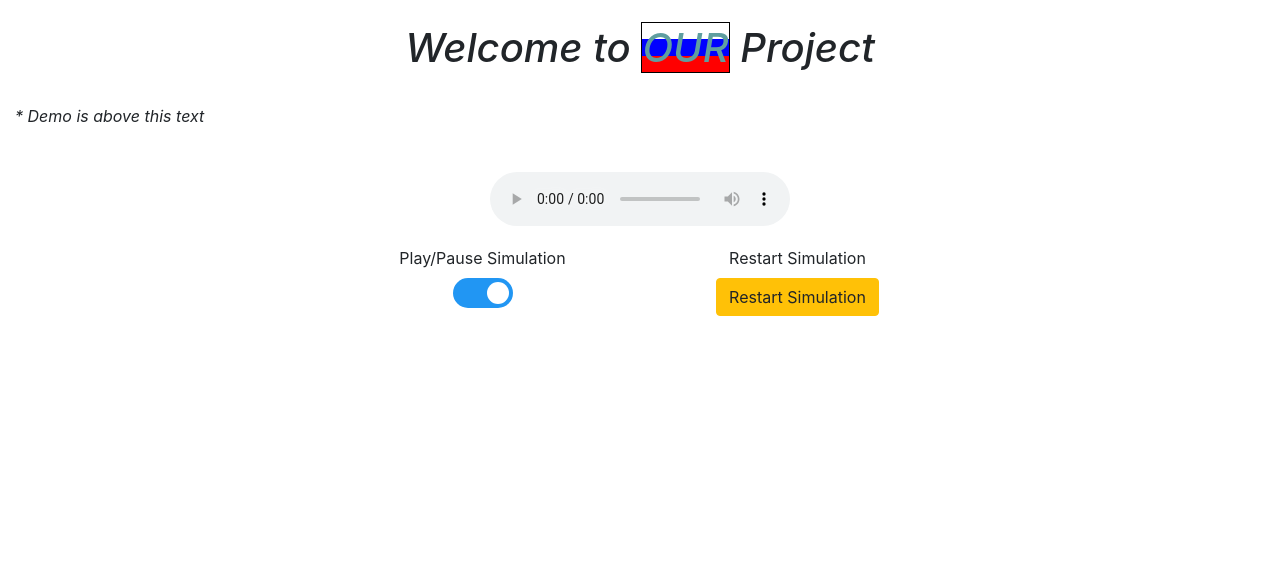
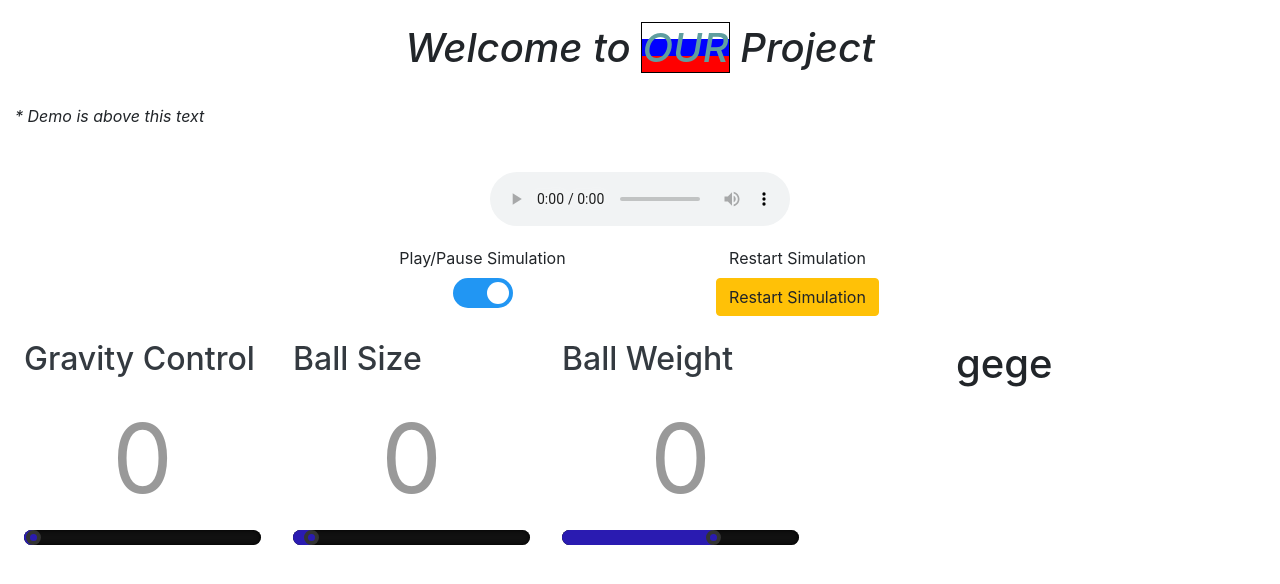
Before and after one commit to Bruh-Company/project-grafkom-budhi-marmar, a website: page public/index.html in a window 1280 px wide. Drawn offline with nearby package versions, Linux system fonts and the light colour scheme; files that its build step writes are made by us from their sources; files whose address does not match are found by name.

Commit message:
Basic Control

```diff
--- a/public/index.html
+++ b/public/index.html
@@ -6,6 +6,7 @@
     <meta name="viewport" content="width=device-width, initial-scale=1.0">
     <title>BRUH</title>
     <link rel="stylesheet" href="https://maxcdn.bootstrapcdn.com/bootstrap/4.0.0/css/bootstrap.min.css" integrity="sha384-Gn5384xqQ1aoWXA+058RXPxPg6fy4IWvTNh0E263XmFcJlSAwiGgFAW/dAiS6JXm" crossorigin="anonymous">
+    <link rel="stylesheet" href="./control.css">
     <style type="text/css">
         html, body{
             margin: 0;
@@ -121,8 +122,8 @@
     <script src="https://cdnjs.cloudflare.com/ajax/libs/popper.js/1.12.9/umd/popper.min.js" integrity="sha384-ApNbgh9B+Y1QKtv3Rn7W3mgPxhU9K/ScQsAP7hUibX39j7fakFPskvXusvfa0b4Q" crossorigin="anonymous"></script>
     <script src="https://maxcdn.bootstrapcdn.com/bootstrap/4.0.0/js/bootstrap.min.js" integrity="sha384-JZR6Spejh4U02d8jOt6vLEHfe/JQGiRRSQQxSfFWpi1MquVdAyjUar5+76PVCmYl" crossorigin="anonymous"></script>
     <script id="simulation-data">
-        const __windowConfig = Object.freeze(JSON.parse(`<%- window_config %>`));
-        const __objectConfig = Object.freeze(JSON.parse(`<%- physic_config %>`));
+        let __windowConfig = Object.freeze(JSON.parse(`<%- window_config %>`));
+        let __objectConfig = Object.freeze(JSON.parse(`<%- physic_config %>`));
     </script>
     <script type="x-shader/x-fragment" id="PCSS">
         #define LIGHT_WORLD_SIZE 0.005
@@ -267,7 +268,35 @@
             </div>
         </div>
     </div>
+    <div class="bottom-container align-self-center h-50 d-flex px-2">
+        <div class="w-75 align-content-center ">
+            <!-- Control -->
+                <div class="d-flex justify-content-left">
+                    <div class="w-25 d-flex justify-content-center flex-column align-items-center mx-3 mb-3">
+                        <h2 class="text-dark w-100">Gravity Control</h2>
+                        <span class="rangeValue" id="rangeGravity">0</span>
+                        <Input class="range w-100" type="range" id="sliderGravityControl" value="-9.807" min="-10" max="10" step="0.01" onChange="rangeSlide(this.value,'rangeGravity')" onload="rangeSlide(this.value,'rangeGravity')" oninput="gravity(this)" onmousemove="rangeSlide(this.value,'rangeGravity')"></Input>
+                    </div>
+                    <div class="w-25 d-flex justify-content-center flex-column align-items-center mx-3 mb-3">
+                        <h2 class="text-dark w-100">Ball Size</h2>
+                        <span class="rangeValue" id="rangeBallSize">0</span>
+                        <Input class="range w-100" type="range" id="sliderBallSize" value="0.5" min="0" max="10" step="0.5" onChange="rangeSlide(this.value,'rangeBallSize')" onload="rangeSlide(this.value,'rangeBallSize')" oninput="ballSize(this)" onmousemove="rangeSlide(this.value,'rangeBallSize')"></Input>
+                    </div>
+                    <div class="w-25 d-flex justify-content-center flex-column align-items-center mx-3 mb-3">
+                        <h2 class="text-dark w-100">Ball Weight</h2>
+                        <span class="rangeValue" id="rangeBallWeight">0</span>
+                        <Input class="range w-100" type="range" id="sliderBallWeight" value="6500" min="0" max="10000" step="500" onChange="rangeSlide(this.value,'rangeBallWeight')" onload="rangeSlide(this.value,'rangeBallWeight')" oninput="ballWeight(this)" onmousemove="rangeSlide(this.value,'rangeBallWeight')"></Input>
+                    </div>
+                </div>
+        </div>
+        <div class="w-25">
+            <!-- Credit -->
+            <h1>gege</h1>
+        </div>
+
+    </div>
     <script type="text/javascript" src="./my-utils/environment.js"></script>
     <script type="module" src="./main.js"></script>
+    <script src="./control.js"></script>
 </body>
 </html>
--- /dev/null
+++ b/public/js-src/control.css
@@ -0,0 +1,26 @@
+.rangeValue {
+    display: block;
+    font-size: 6em;
+    color: #999;
+    font-weight: 400;
+  }
+.range {
+    width: 400px;
+    height: 15px;
+    -webkit-appearance: none;
+    background: #111;
+    outline: none;
+    border-radius: 15px;
+    overflow: hidden;
+    box-shadow: inset 0 0 5px rgba(0, 0, 0, 1);
+  }
+.range::-webkit-slider-thumb {
+    -webkit-appearance: none;
+    width: 15px;
+    height: 15px;
+    border-radius: 50%;
+    background: #2a1bb1;
+    cursor: pointer;
+    border: 4px solid #333;
+    box-shadow: -407px 0 0 400px #2a1bb1;
+  }
```
Also changed, not shown: public/js-src/control.js (added, +36 -0 lines).
